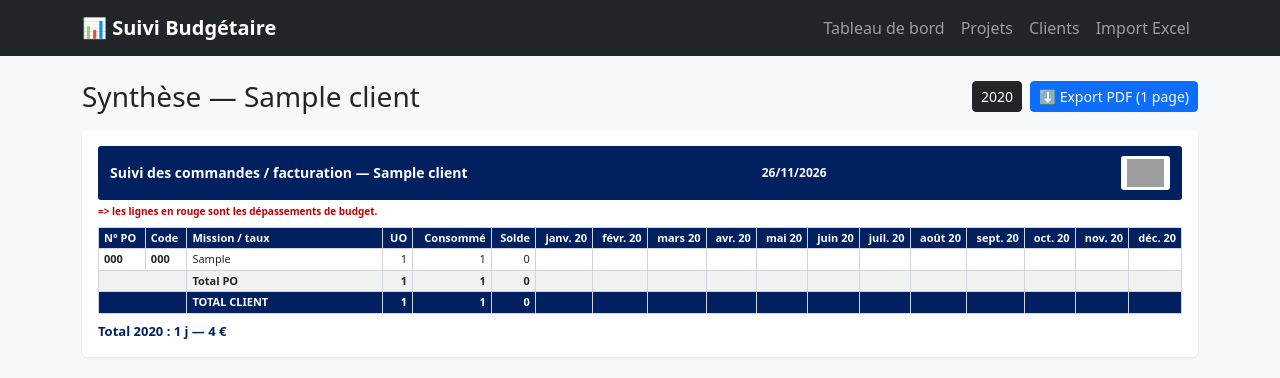
After one commit to devlopsfr/PFS, a Flask app: page /clients/1/synthese in a window 1280 px wide. The commit adds this page. Shown: the top 378 px of the page. Run offline with Flask 3, Linux system fonts and the light colour scheme; tables that the repository leaves empty hold one stand-in row (values such as "Sample post"); grey boxes are pictures that could not be loaded.

Commit message:
Synthèse par client fidèle au fichier Excel + export PDF une page (logo et couleurs conservés)
Co-authored-by: devlopsfr <devlopsfr@users.noreply.github.com>

```diff
--- a/app.py
+++ b/app.py
@@ -1,8 +1,10 @@
+import io
 import os
 import re
 import sys
 import tempfile
 from datetime import date
+from itertools import groupby
 
 from flask import (
     Flask,
@@ -13,12 +15,13 @@ from flask import (
     redirect,
     render_template,
     request,
+    send_file,
     url_for,
 )
 from sqlalchemy import func
 from werkzeug.utils import secure_filename
 
-from importer import compatible, parse_workbook
+from importer import compatible, extract_logo, parse_workbook
 from models import Client, Entry, Project, db
 
 def resource_dir():
@@ -35,6 +38,7 @@ app = Flask(
     static_folder=os.path.join(resource_dir(), "static"),
 )
 os.makedirs(DATA_DIR, exist_ok=True)
+LOGO_DIR = os.path.join(DATA_DIR, "logos")
 app.config["SQLALCHEMY_DATABASE_URI"] = "sqlite:///" + os.path.join(DATA_DIR, "budget.db")
 app.config["SQLALCHEMY_TRACK_MODIFICATIONS"] = False
 app.config["SECRET_KEY"] = os.environ.get("SECRET_KEY", "change-me-in-production")
@@ -43,6 +47,10 @@ app.config["MAX_CONTENT_LENGTH"] = 16 * 1024 * 1024
 db.init_app(app)
 with app.app_context():
     db.create_all()
+    with db.engine.begin() as conn:
+        cols = [row[1] for row in conn.exec_driver_sql("PRAGMA table_info(clients)")]
+        if "logo_path" not in cols:
+            conn.exec_driver_sql("ALTER TABLE clients ADD COLUMN logo_path VARCHAR(255)")
 
 MONTHS_FR = ["janv.", "févr.", "mars", "avr.", "mai", "juin",
              "juil.", "août", "sept.", "oct.", "nov.", "déc."]
@@ -152,6 +160,123 @@ def delete_client(client_id):
         db.session.commit()
         flash(f"Client « {client.name} » supprimé.", "success")
     return redirect(url_for("clients"))
+
+
+def _fmt_fr(v):
+    v = round(v or 0, 2)
+    if v == int(v):
+        return str(int(v))
+    return f"{v:,.2f}".rstrip("0").rstrip(".").replace(",", " ").replace(".", ",")
+
+
+app.jinja_env.filters["fmt_fr"] = _fmt_fr
+
+
+def synthese_data(client, year):
+    months = [date(year, m, 1) for m in range(1, 13)]
+    ordered = sorted(
+        client.projects,
+        key=lambda p: ((p.po_number or "").strip(), (p.code or "").strip(), p.mission),
+    )
+    groups = []
+    for key, items in groupby(
+        ordered, key=lambda p: ((p.po_number or "").strip(), (p.code or "").strip())
+    ):
+        items = list(items)
+        missions = []
+        for p in items:
+            emap = {e.month: e.days or 0 for e in p.entries}
+            missions.append({
+                "po_number": p.po_number,
+                "code": p.code,
+                "mission": p.mission,
+                "budget": p.budget_uo or 0,
+                "consumed": p.consumed_uo,
+                "solde": p.balance_uo,
+                "monthly": [emap.get(m, 0) for m in months],
+                "over": p.balance_uo < 0,
+            })
+        solde = sum(m["solde"] for m in missions)
+        groups.append({
+            "po_number": key[0],
+            "code": key[1],
+            "budget": sum(m["budget"] for m in missions),
+            "consumed": sum(m["consumed"] for m in missions),
+            "solde": solde,
+            "monthly": [sum(m["monthly"][j] for m in missions) for j in range(12)],
+            "missions": missions,
+            "over": solde < 0,
+        })
+    totals = {
+        "budget": sum(g["budget"] for g in groups),
+        "consumed": sum(g["consumed"] for g in groups),
+        "solde": sum(g["solde"] for g in groups),
+        "monthly": [sum(g["monthly"][j] for g in groups) for j in range(12)],
+        "consumed_eur": sum(p.consumed_eur for p in client.projects),
+    }
+    return months, groups, totals
+
+
+@app.route("/clients/<int:client_id>/logo")
+def client_logo(client_id):
+    client = get_client(client_id)
+    if not client.logo_path or not os.path.exists(client.logo_path):
+        abort(404)
+    return send_file(client.logo_path)
+
+
+@app.route("/clients/<int:client_id>/logo", methods=["POST"])
+def upload_logo(client_id):
+    client = get_client(client_id)
+    file = request.files.get("logo")
+    if not file or not file.filename.lower().endswith((".png", ".jpg", ".jpeg")):
+        flash("Logo : merci de déposer une image PNG ou JPG.", "danger")
+        return redirect(url_for("clients"))
+    os.makedirs(LOGO_DIR, exist_ok=True)
+    ext = "png" if file.filename.lower().endswith(".png") else "jpg"
+    dest = os.path.join(LOGO_DIR, f"client_{client.id}.{ext}")
+    file.save(dest)
+    client.logo_path = dest
+    db.session.commit()
+    flash(f"Logo de « {client.name} » mis à jour.", "success")
+    return redirect(url_for("clients"))
+
+
+@app.route("/clients/<int:client_id>/synthese")
+def client_synthese(client_id):
+    client = get_client(client_id)
+    years = sorted({e.month.year for p in client.projects for e in p.entries}, reverse=True)
+    year = request.args.get("year", type=int) or (years[0] if years else date.today().year)
+    months, groups, totals = synthese_data(client, year)
+    month_labels = [f"{MONTHS_FR[m.month - 1]} {str(m.year)[2:]}" for m in months]
+    return render_template(
+        "synthese.html",
+        client=client,
+        year=year,
+        years=years,
+        month_labels=month_labels,
+        groups=groups,
+        totals=totals,
+        today=date.today().strftime("%d/%m/%Y"),
+    )
+
+
+@app.route("/clients/<int:client_id>/synthese.pdf")
+def client_synthese_pdf(client_id):
+    client = get_client(client_id)
+    year = request.args.get("year", type=int) or date.today().year
+    months, groups, totals = synthese_data(client, year)
+    from pdf_synthese import build_synthese_pdf
+    pdf = build_synthese_pdf(client, groups, totals, year, date.today().strftime("%d/%m/%Y"))
+    return Response(
+        pdf,
+        mimetype="application/pdf",
+        headers={
+            "Content-Disposition": (
+                f"attachment; filename=synthese-{client.id}-{year}.pdf"
+            )
+        },
+    )
 
 
 @app.route("/projects")
@@ -289,9 +414,9 @@ def import_file():
         os.remove(path)
         flash("Impossible de lire ce fichier. Vérifiez qu'il s'agit bien d'une version du fichier Excel « Project Financial Sheet » (.xlsx).", "danger")
         return redirect(url_for("import_form"))
-    os.remove(path)
 
     if not parsed:
+        os.remove(path)
         flash("Aucun projet détecté dans ce fichier.", "warning")
         return redirect(url_for("import_form"))
 
@@ -300,6 +425,13 @@ def import_file():
         client = Client(name=client_name)
         db.session.add(client)
         db.session.flush()
+
+    if not client.logo_path or not os.path.exists(client.logo_path):
+        try:
+            client.logo_path = extract_logo(path, LOGO_DIR, client.id)
+        except Exception:
+            pass
+    os.remove(path)
 
     created, updated, entries_added = 0, 0, 0
     for item in parsed:
--- a/models.py
+++ b/models.py
@@ -8,6 +8,7 @@ class Client(db.Model):
 
     id = db.Column(db.Integer, primary_key=True)
     name = db.Column(db.String(120), nullable=False, unique=True)
+    logo_path = db.Column(db.String(255), nullable=True)
 
     projects = db.relationship(
         "Project", backref="client", lazy=True, cascade="all, delete-orphan"
--- a/requirements.txt
+++ b/requirements.txt
@@ -1,4 +1,5 @@
 flask>=3.0
 flask-sqlalchemy>=3.1
 openpyxl>=3.1
+reportlab>=4.0
 gunicorn>=21.2
--- a/static/style.css
+++ b/static/style.css
@@ -14,3 +14,92 @@ body {
 .progress {
   background-color: #e9ecef;
 }
+
+.synthese-wrap {
+  font-size: 12px;
+}
+
+.synthese-header {
+  position: relative;
+  background-color: #002060;
+  color: #ffffff;
+  font-weight: bold;
+  font-size: 14px;
+  padding: 10px 12px;
+  border-radius: 3px;
+  display: flex;
+  justify-content: space-between;
+  align-items: center;
+  gap: 12px;
+}
+
+.synthese-date {
+  font-size: 12px;
+  white-space: nowrap;
+}
+
+.synthese-logo {
+  max-height: 34px;
+  max-width: 180px;
+  background: #ffffff;
+  border-radius: 3px;
+  padding: 3px 6px;
+}
+
+.synthese-note {
+  color: #c00000;
+  font-weight: bold;
+  font-size: 10px;
+  margin: 4px 0 8px;
+}
+
+.synthese-table {
+  width: 100%;
+  border-collapse: collapse;
+  font-size: 11px;
+}
+
+.synthese-table th,
+.synthese-table td {
+  border: 1px solid #d0d5dd;
+  padding: 2px 5px;
+  white-space: nowrap;
+}
+
+.synthese-table thead th {
+  background-color: #002060;
+  color: #ffffff;
+  font-weight: bold;
+  text-align: left;
+}
+
+.synthese-table .num {
+  text-align: right;
+}
+
+.synthese-table .col-mission {
+  min-width: 180px;
+}
+
+.synthese-table .row-group td {
+  background-color: #f2f2f2;
+}
+
+.synthese-table .row-total td {
+  background-color: #002060;
+  color: #ffffff;
+}
+
+.synthese-table .cell-days {
+  background-color: #e2efda;
+}
+
+.synthese-table .row-over td:not(.cell-days) {
+  color: #c00000;
+}
+
+.synthese-total-eur {
+  color: #002060;
+  font-weight: bold;
+  font-size: 13px;
+}
--- /dev/null
+++ b/templates/synthese.html
@@ -0,0 +1,86 @@
+{% extends "base.html" %}
+{% block title %}Synthèse {{ client.name }} — Suivi Budgétaire{% endblock %}
+{% block content %}
+<div class="d-flex justify-content-between align-items-center mb-3 flex-wrap gap-2">
+  <h1 class="h3 mb-0">Synthèse — {{ client.name }}</h1>
+  <div class="d-flex align-items-center gap-2 flex-wrap">
+    <div class="btn-group btn-group-sm">
+      {% for y in years %}
+      <a class="btn {{ 'btn-dark' if y == year else 'btn-outline-dark' }}"
+         href="{{ url_for('client_synthese', client_id=client.id, year=y) }}">{{ y }}</a>
+      {% endfor %}
+    </div>
+    <a class="btn btn-primary btn-sm" href="{{ url_for('client_synthese_pdf', client_id=client.id, year=year) }}">
+      ⬇ Export PDF (1 page)
+    </a>
+  </div>
+</div>
+
+<div class="card">
+  <div class="card-body p-3">
+    <div class="synthese-wrap">
+      <div class="synthese-header">
+        <div class="synthese-title">Suivi des commandes / facturation — {{ client.name }}</div>
+        <div class="synthese-date">{{ today }}</div>
+        {% if client.logo_path %}
+        <img class="synthese-logo" src="{{ url_for('client_logo', client_id=client.id) }}" alt="Logo {{ client.name }}">
+        {% endif %}
+      </div>
+      <div class="synthese-note">=&gt; les lignes en rouge sont les dépassements de budget.</div>
+
+      <div class="table-responsive">
+        <table class="synthese-table">
+          <thead>
+            <tr>
+              <th class="col-po">N° PO</th>
+              <th class="col-code">Code</th>
+              <th class="col-mission">Mission / taux</th>
+              <th class="num">UO</th>
+              <th class="num">Consommé</th>
+              <th class="num">Solde</th>
+              {% for label in month_labels %}<th class="num col-month">{{ label }}</th>{% endfor %}
+            </tr>
+          </thead>
+          <tbody>
+            {% for g in groups %}
+              {% for msn in g.missions %}
+              <tr class="{{ 'row-over' if msn.over }}">
+                <td class="fw-bold">{{ g.po_number if loop.first }}</td>
+                <td class="fw-bold">{{ g.code if loop.first }}</td>
+                <td>{{ msn.mission }}</td>
+                <td class="num">{{ msn.budget|fmt_fr }}</td>
+                <td class="num">{{ msn.consumed|fmt_fr }}</td>
+                <td class="num {{ 'text-danger' if msn.solde < 0 }}">{{ msn.solde|fmt_fr }}</td>
+                {% for days in msn.monthly %}
+                <td class="num {{ 'cell-days' if days }}">{{ days|fmt_fr if days else '' }}</td>
+                {% endfor %}
+              </tr>
+              {% endfor %}
+              <tr class="row-group {{ 'row-over' if g.over }}">
+                <td colspan="2"></td>
+                <td class="fw-bold">Total PO</td>
+                <td class="num fw-bold">{{ g.budget|fmt_fr }}</td>
+                <td class="num fw-bold">{{ g.consumed|fmt_fr }}</td>
+                <td class="num fw-bold {{ 'text-danger' if g.solde < 0 }}">{{ g.solde|fmt_fr }}</td>
+                {% for days in g.monthly %}<td class="num fw-bold">{{ days|fmt_fr if days else '' }}</td>{% endfor %}
+              </tr>
+            {% endfor %}
+            <tr class="row-total">
+              <td colspan="2"></td>
+              <td class="fw-bold">TOTAL CLIENT</td>
+              <td class="num fw-bold">{{ totals.budget|fmt_fr }}</td>
+              <td class="num fw-bold">{{ totals.consumed|fmt_fr }}</td>
+              <td class="num fw-bold">{{ totals.solde|fmt_fr }}</td>
+              {% for days in totals.monthly %}<td class="num fw-bold">{{ days|fmt_fr if days else '' }}</td>{% endfor %}
+            </tr>
+          </tbody>
+        </table>
+      </div>
+
+      <div class="synthese-total-eur mt-2">
+        Total {{ year }} : {{ totals.consumed|fmt_fr }} j — {{ totals.consumed_eur|fmt_fr }} €
+      </div>
+    </div>
+  </div>
+</div>
+{% endblock %}
```
Also changed, not shown: importer.py (+27 -0 lines), pdf_synthese.py (added, +178 -0 lines), templates/clients.html (+14 -4 lines), README.md.
